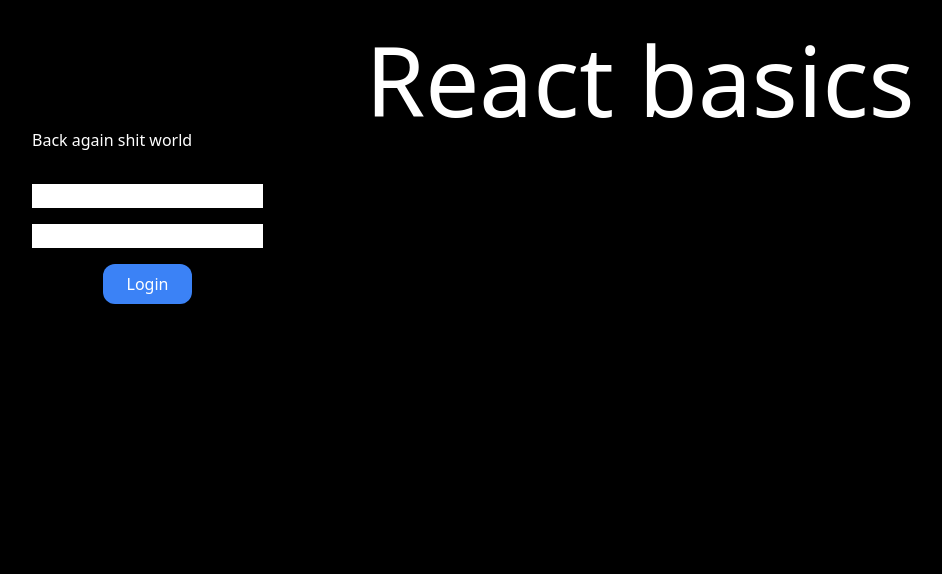
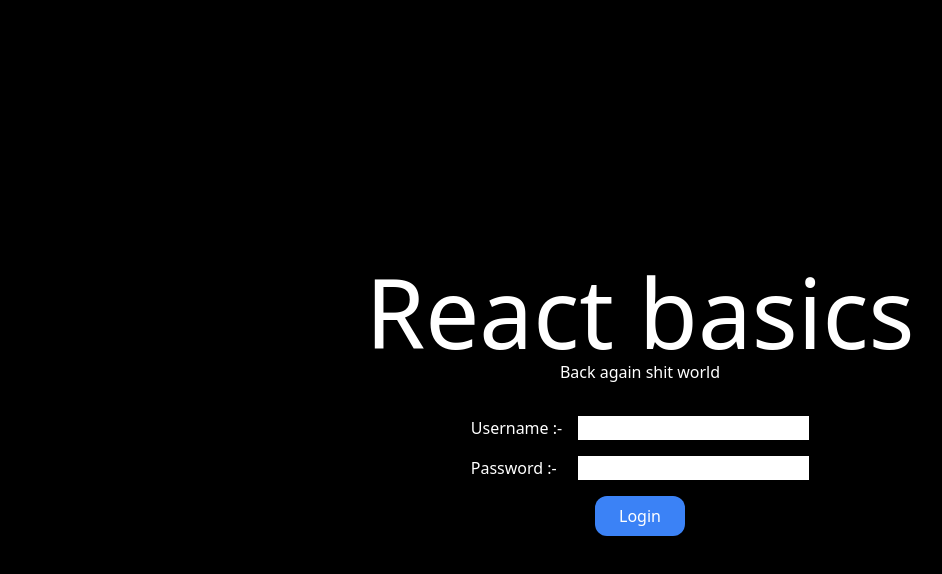
Before and after one commit to Fury2080/react-fundamentals, a React (Vite) app: page / in a window 1280 px wide. Shown: the top 574 px of the page, without its empty margins (0-942 px from the left). Built offline with nearby package versions, Linux system fonts and the light colour scheme.

Commit message:
formatted and center Layout

```diff
--- a/src/App.jsx
+++ b/src/App.jsx
@@ -1,6 +1,6 @@
 function App() {
   return (
-    <div className="min-h-screen bg-black text-white p-8 ">
+    <div className="min-h-screen bg-black text-white p-8 flex  flex-col justify-center items-center">
       <h1 className="text-8xl text-center">React basics</h1>
       <p className="block">Back again shit world</p>
       <LoginForm />
@@ -11,15 +11,23 @@
 function LoginForm() {
   return (
     <div className="flex flex-col gap-4 w-fit mt-8 items-center">
-      <input type="text" />
-      <input type="password" />
+      <div className="space-x-4 flex justify-between w-full">
+        <label>Username :-</label>
+        <input type="text" />
+      </div>
+      <div className="space-x-4 flex justify-between w-full">
+        <label>Password :-</label>
+        <input type="password" />
+      </div>
       <Button />
     </div>
   );
 }
 
 function Button() {
-  return <button className="bg-blue-500 w-fit px-6 py-2 rounded-xl ">Login</button>;
+  return (
+    <button className="bg-blue-500 w-fit px-6 py-2 rounded-xl ">Login</button>
+  );
 }
 
 export default App;
```
